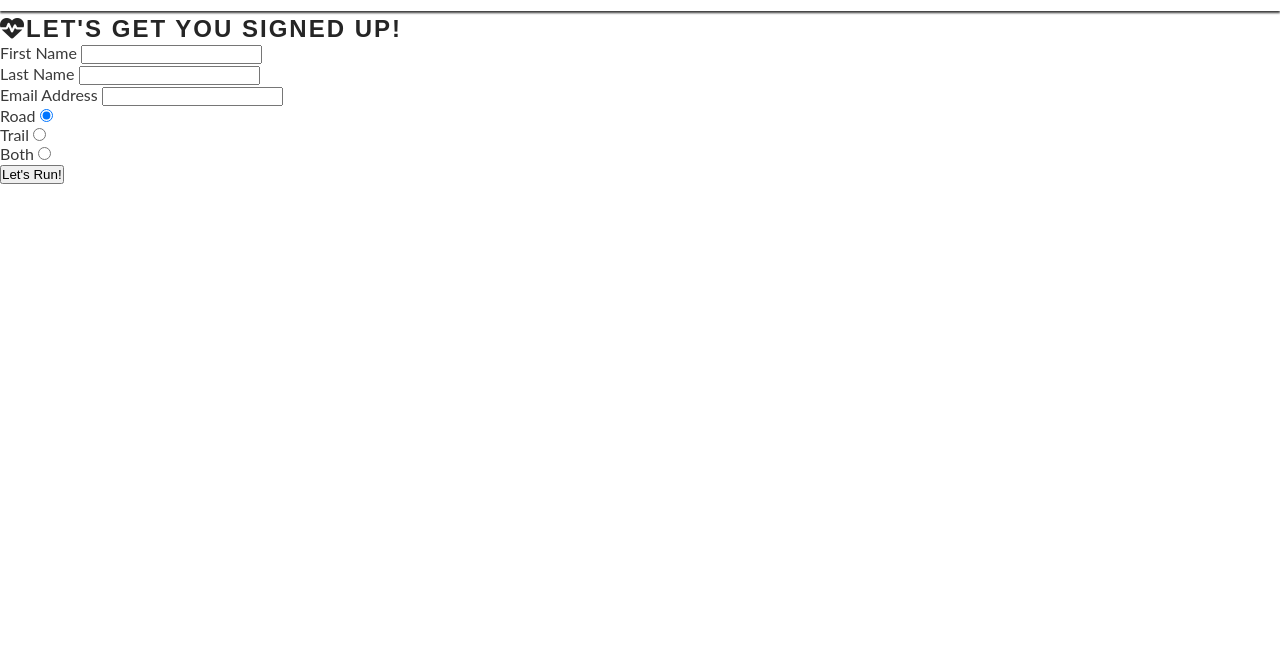
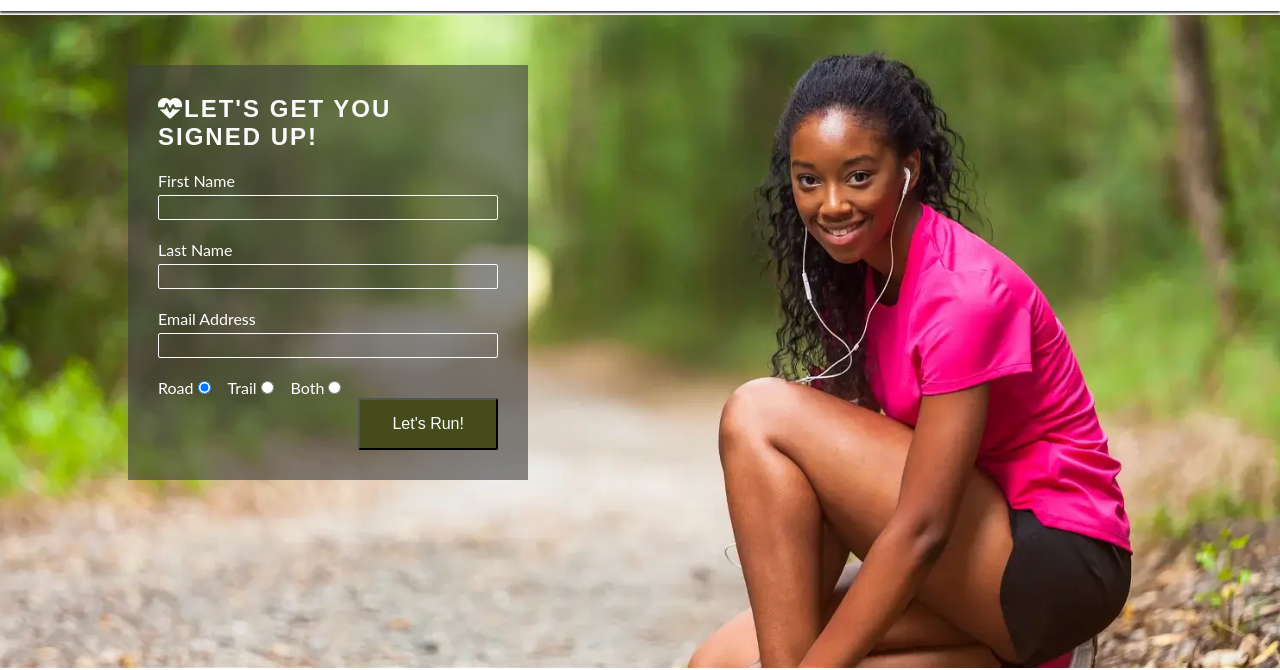
Before and after one commit to tobycoleman3/love-running, a plain HTML site: page signup.html in a window 1280 px wide. Shown: the part 64-734 px from the top of the page. Drawn offline with Linux system fonts and the light colour scheme.

Commit message:
added style to form page

```diff
--- a/assets/css/style.css
+++ b/assets/css/style.css
@@ -81,9 +81,53 @@ nav{
 /* Main */
 main {
     flex: 1 0 auto;
-    margin-top: 42px;
+    margin-top: 47px;
+    display: flex;
+    flex-direction: column;
 
 }
+/* Sign up page */
+
+#signup {
+    background-image: url("../images/signup-image.webp");
+    background-size: cover;
+    background-position: 75%;
+    padding: 20px 10% 0 10%;
+    flex-grow: 1;
+}
+#signup-form {
+    color: #ffffff;
+    background-color: rgba(60, 60, 60, .6);
+    padding: 30px;
+}
+#signup-form > h2 {
+    color: #fafafa;
+    margin-bottom: 20px;
+}
+.text-input {
+    background: transparent;
+    color: #fafafa;
+    border: 1px solid #fafafa;
+    border-radius: 2px;
+    width: 100%;
+    height: 25px;
+    margin: 5px 0 20px 0;
+    padding: 0 5px;
+}
+.radio-buttons {
+    width: 100%;
+    display: flex;
+    justify-content: space-between;
+}
+.join-button {
+    margin-top: 20px;
+    border-radius: 2px;
+    padding: 15px 32px;
+    font-size: 100%;
+    background-color: #454b1b;
+    color: #fafafa;
+}
+
     /* make main element take up any surplus space to push footer down */
 
 /* Hero section */
@@ -188,6 +232,7 @@ main {
     padding: 5%;
     color: #3a3a3a
 }
+
 /* Media query: large or landscape phones (576px and up) */
 @media screen and (min-width: 576px) {
     #photos {
@@ -254,6 +299,25 @@ main {
     #photos {
         column-count: 3;
     }
+    /* Signup form */
+
+    #signup {
+        background-position: center;
+        position: relative;
+    }
+    #signup-form {
+        position: absolute;
+        max-width: 400px;
+        left: 10%;
+        top: 50px;
+    }
+    #text-input:hover {
+        border-color: #f16c6b;
+    }
+    .join-button:hover {
+        background-color: #fafafa;
+        color: #454b1b;
+    }
 
 
 }
```
Also changed, not shown: assets/images/signup-image.webp (added).
